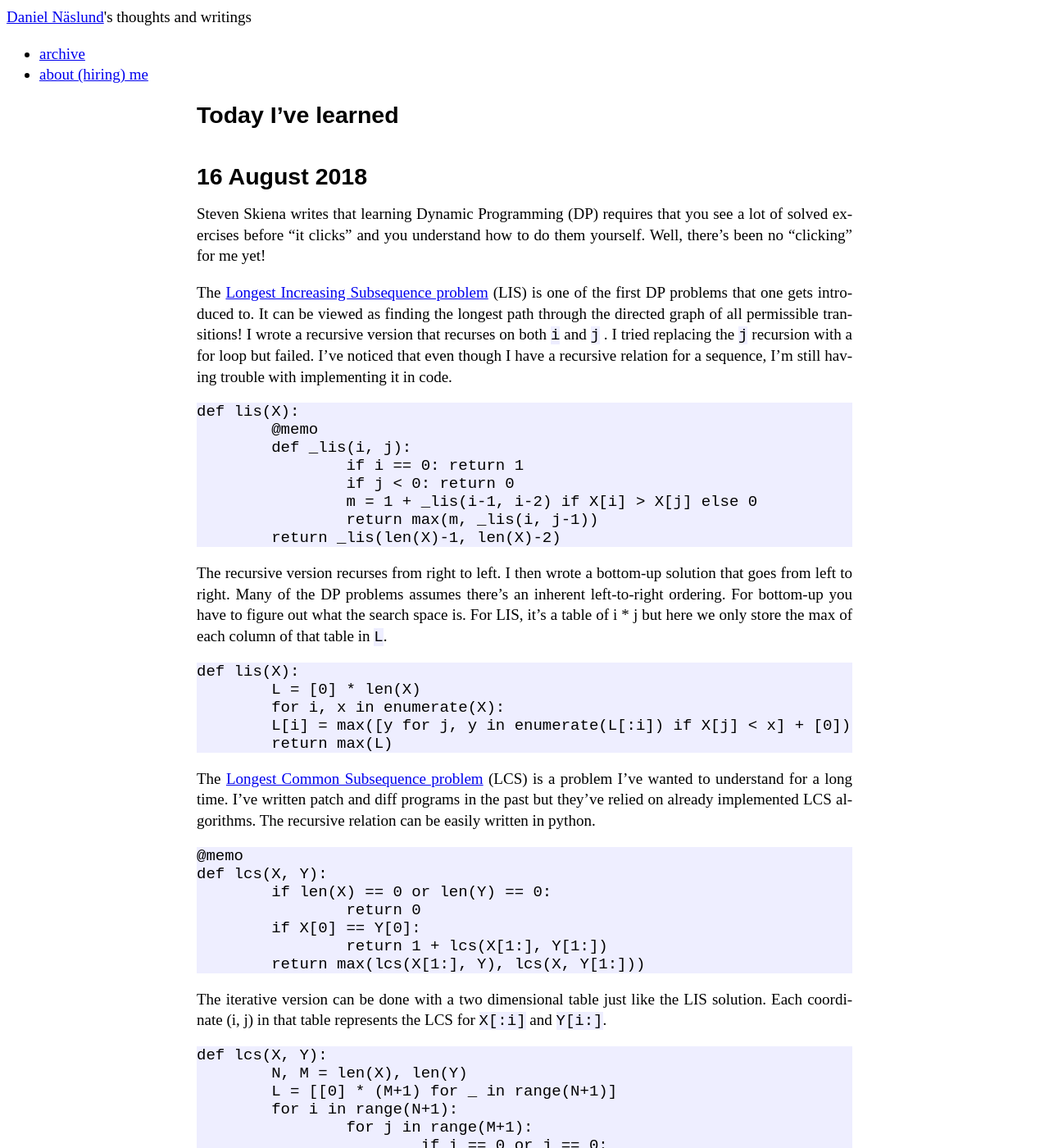
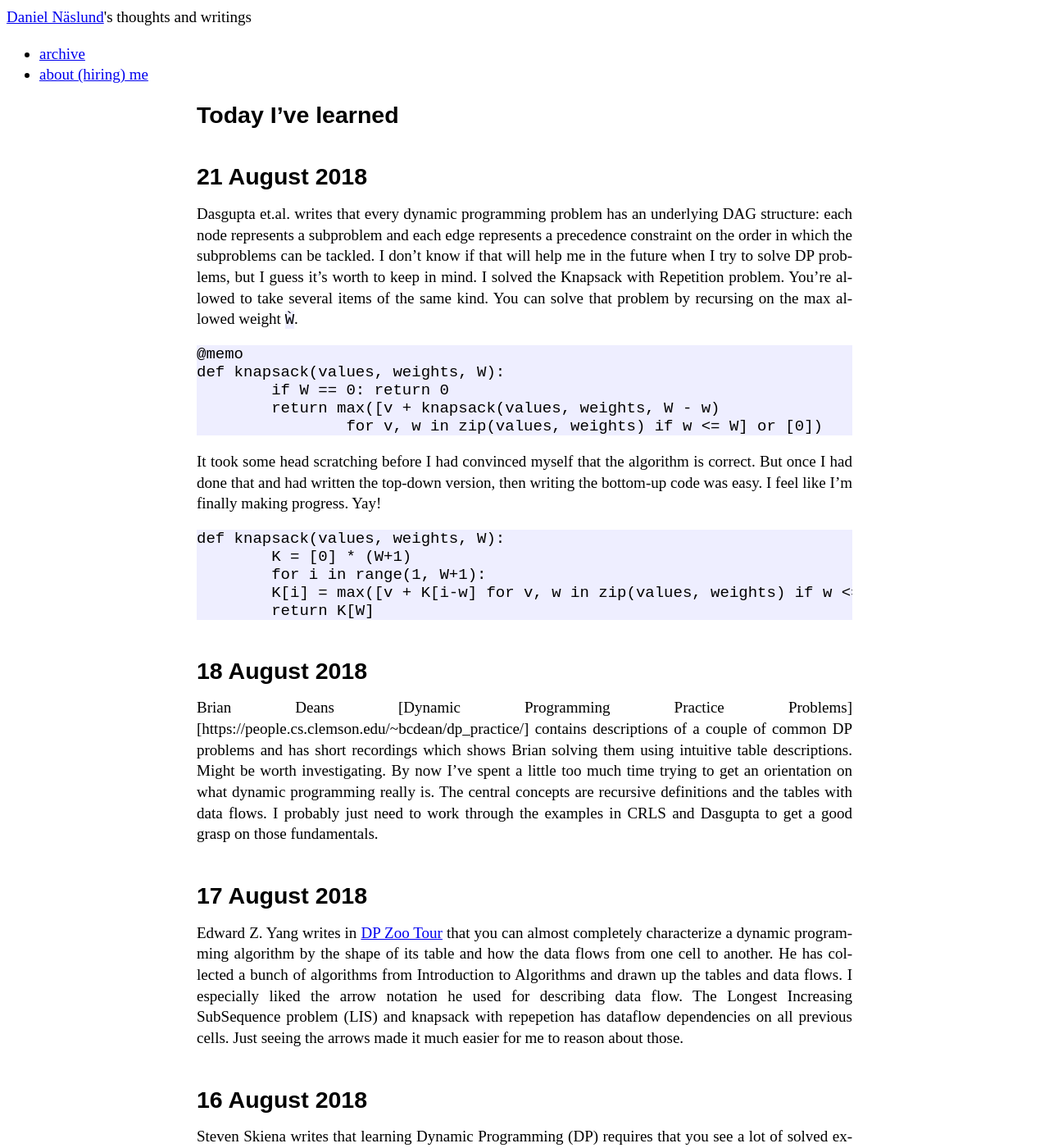
Before and after one commit to dannas/dannas.github.com, a Jekyll site: the page built from TIL.markdown, in a window 1280 px wide and 1400 px high. Shown: the whole window at 82% size. Built offline with Jekyll 4.4.1, drawn with Linux system fonts in a browser that asks for light colours.

Commit message:
Another TIL

````diff
--- a/TIL.markdown
+++ b/TIL.markdown
@@ -4,6 +4,36 @@ title: TIL - Today I've Learned
 use_math: true
 ---
 # Today I've learned
+
+## 21 August 2018
+
+Dasgupta et.al. writes that every dynamic programming problem has an underlying DAG structure: each node represents a subproblem and each edge represents a precedence constraint on the order in which the subproblems can be tackled. I don't know if that will help me in the  future when I try to solve DP problems, but I guess it's worth to keep in mind. I solved the Knapsack with Repetition problem. You're allowed to take several items of the same kind. You can solve that problem by recursing on the max allowed weight `Ẁ`.
+
+```
+@memo
+def knapsack(values, weights, W):
+	if W == 0: return 0
+	return max([v + knapsack(values, weights, W - w)
+		for v, w in zip(values, weights) if w <= W] or [0])
+```
+
+ It took some head scratching before I had convinced myself that the algorithm is correct. But once I had done that and had written the top-down version, then writing the bottom-up code was easy. I feel like I'm finally making progress. Yay!
+
+```
+def knapsack(values, weights, W):
+	K = [0] * (W+1)
+	for i in range(1, W+1):
+	K[i] = max([v + K[i-w] for v, w in zip(values, weights) if w <= i] or [K[i-1]])
+	return K[W]
+```
+
+## 18 August 2018
+
+Brian Deans [Dynamic Programming Practice Problems][https://people.cs.clemson.edu/~bcdean/dp_practice/] contains descriptions of a couple of common DP problems and has short recordings which shows Brian solving them using intuitive table descriptions. Might be worth investigating. By now I've spent a little too much time trying to get an orientation on what dynamic programming really is. The central concepts are recursive definitions and the tables with data flows. I probably just need to work through the examples in CRLS and Dasgupta to get a good grasp on those fundamentals.
+
+## 17 August 2018
+
+Edward Z. Yang writes in [DP Zoo Tour](http://blog.ezyang.com/2010/11/dp-zoo-tour/) that you can almost completely characterize a dynamic programming algorithm by the shape of its table and how the data flows from one cell to another. He has collected a bunch of algorithms from Introduction to Algorithms and drawn up the tables and data flows. I especially liked the arrow notation he used for describing data flow.  The Longest Increasing SubSequence problem (LIS) and knapsack with repepetion has dataflow dependencies on all previous cells. Just seeing the arrows made it much easier for me to reason about those.
 
 ## 16 August 2018
 
````
